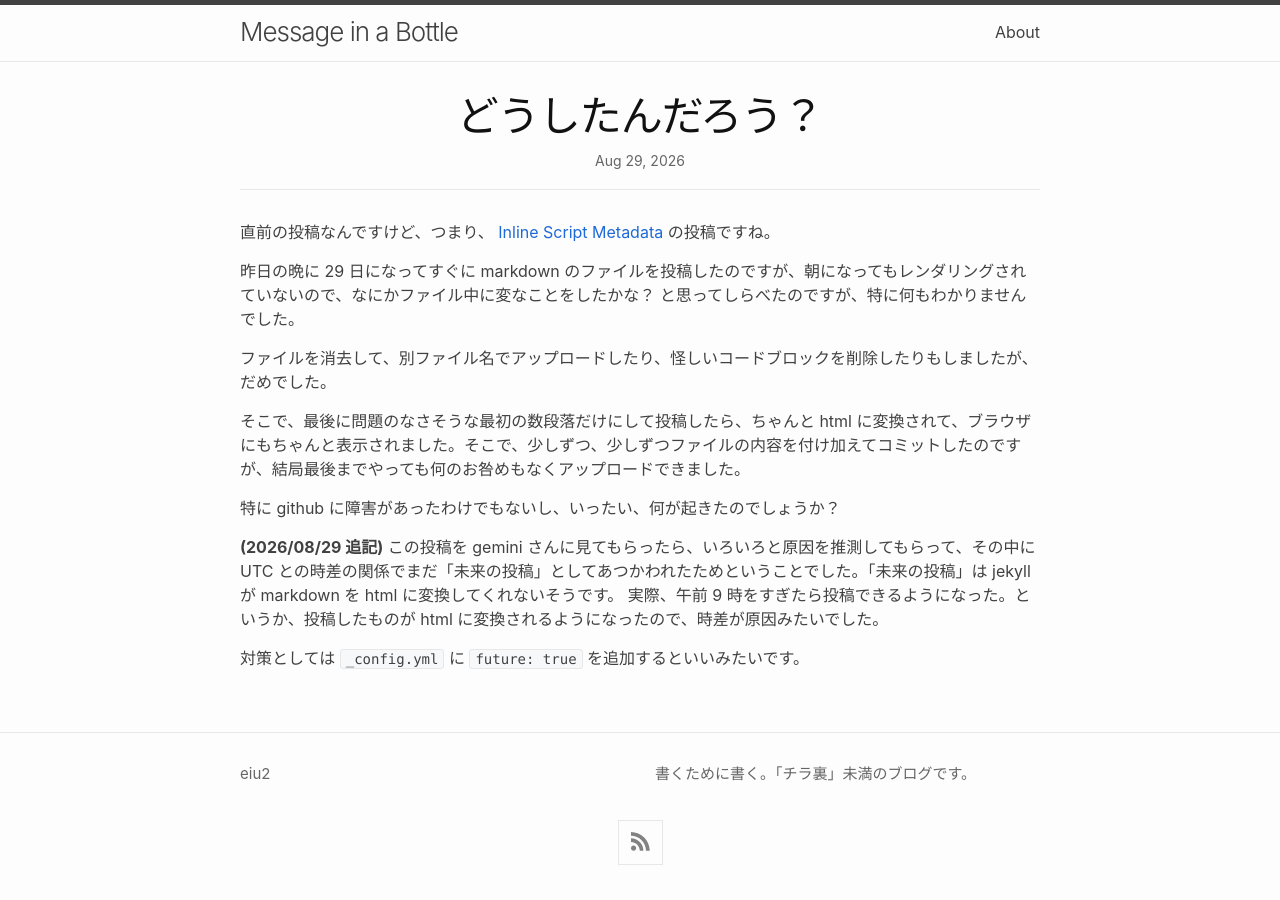
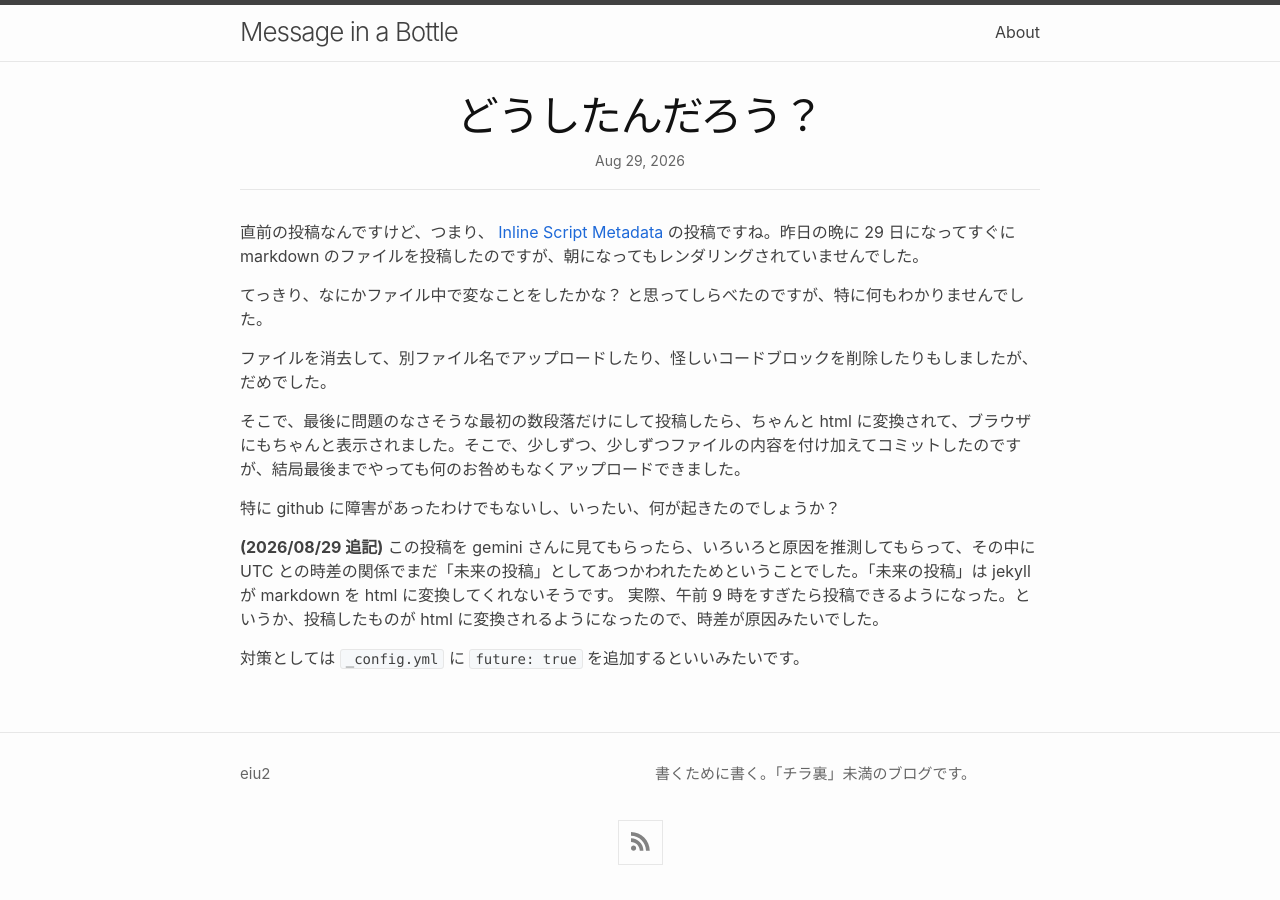
Before and after one commit to eiu2/eiu2.github.com, a Jekyll site: the page built from _posts/2026-08-29-whats-happen.md, in a window 1280 px wide. Built offline with Jekyll 4.4.1, drawn with Linux system fonts in a browser that asks for light colours; nearby versions of some CDN libraries.

Commit message:
Update 2026-08-29-whats-happen.md

```diff
--- a/_posts/2026-08-29-whats-happen.md
+++ b/_posts/2026-08-29-whats-happen.md
@@ -5,9 +5,9 @@ title: どうしたんだろう？
 
 直前の投稿なんですけど、つまり、
 [Inline Script Metadata](https://eiu2.github.io/2026/08/29/script.html)
-の投稿ですね。
+の投稿ですね。昨日の晩に 29 日になってすぐに markdown のファイルを投稿したのですが、朝になってもレンダリングされていませんでした。
 
-昨日の晩に 29 日になってすぐに markdown のファイルを投稿したのですが、朝になってもレンダリングされていないので、なにかファイル中に変なことをしたかな？ と思ってしらべたのですが、特に何もわかりませんでした。
+てっきり、なにかファイル中で変なことをしたかな？ と思ってしらべたのですが、特に何もわかりませんでした。
 
 ファイルを消去して、別ファイル名でアップロードしたり、怪しいコードブロックを削除したりもしましたが、だめでした。
 
```
